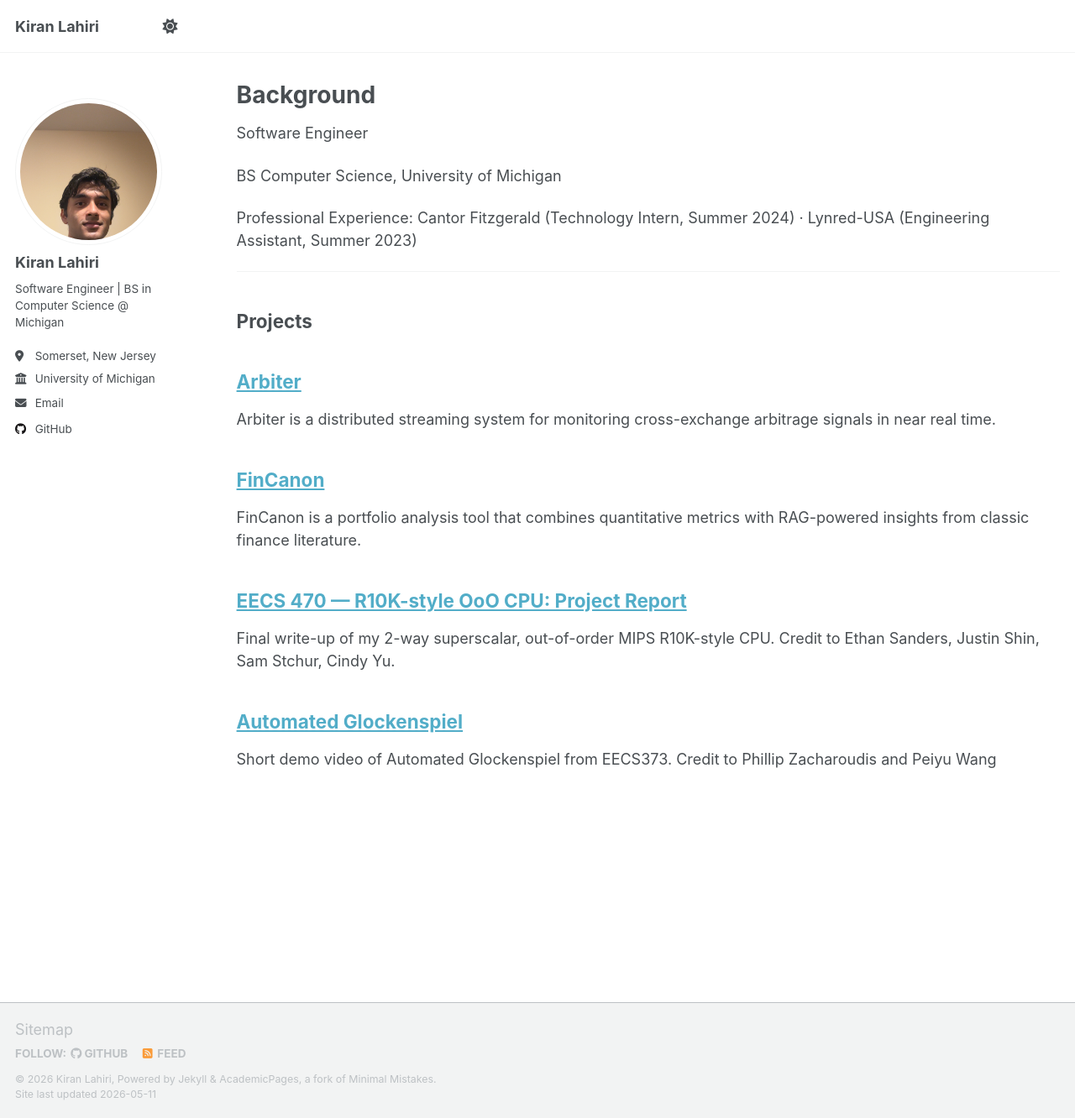
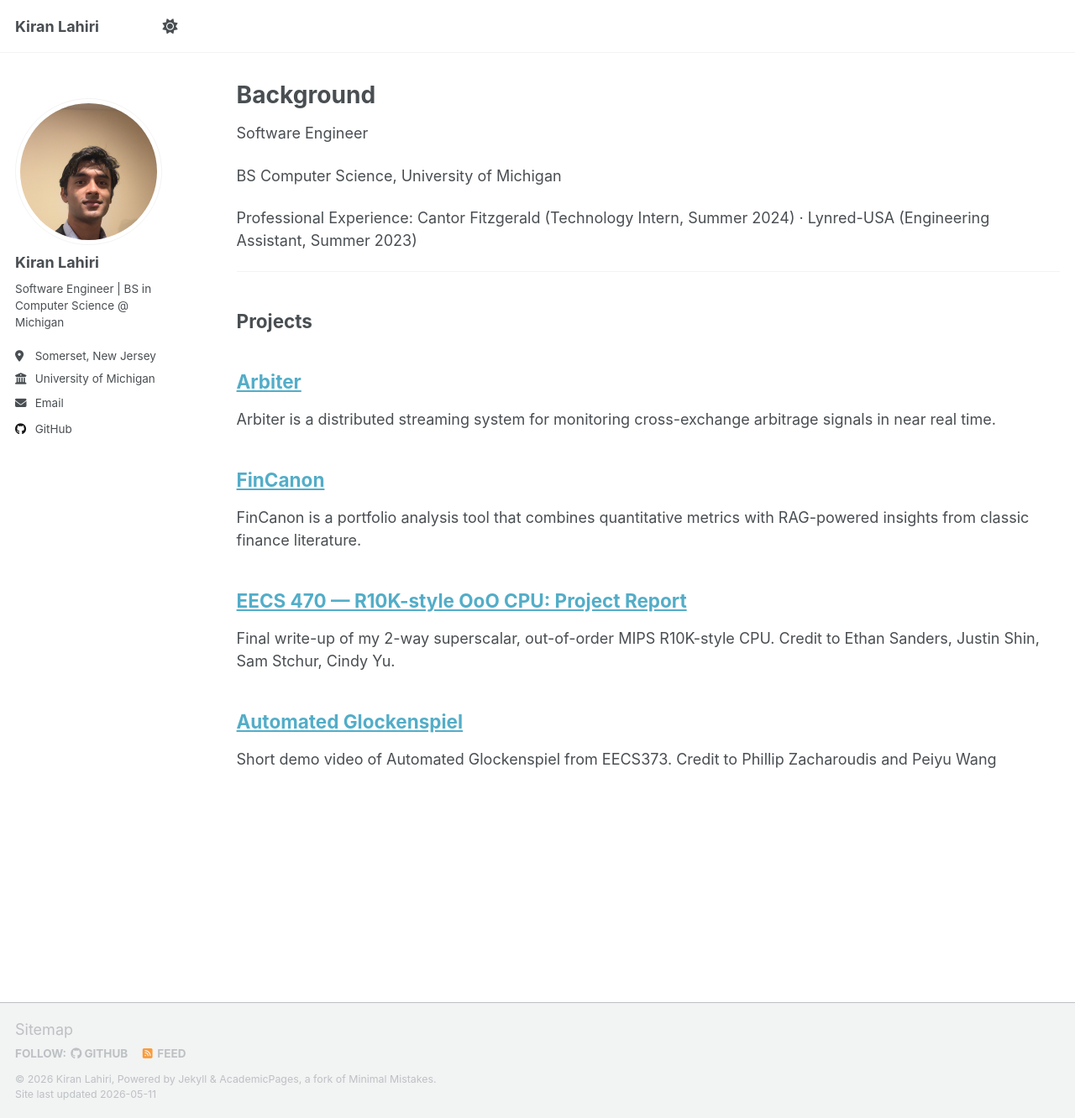
Before and after one commit to kiranlahiri/kiranlahiri.github.io, a Jekyll site: the page built from _pages/about.md, in a window 1280 px wide and 1332 px high. Shown: the whole window at 84% size. Built offline with Jekyll 4.4.1, drawn with Linux system fonts in a browser that asks for light colours; a script that is not in the unit is left out.

Commit message:
adjusting icon center

```diff
--- a/_sass/layout/_sidebar.scss
+++ b/_sass/layout/_sidebar.scss
@@ -99,7 +99,7 @@
     width: 175px;
     height: 175px;
     object-fit: cover;
-    object-position: center top;
+    object-position: center 20%;
 
     @include breakpoint($large) {
       padding: 5px;
```
